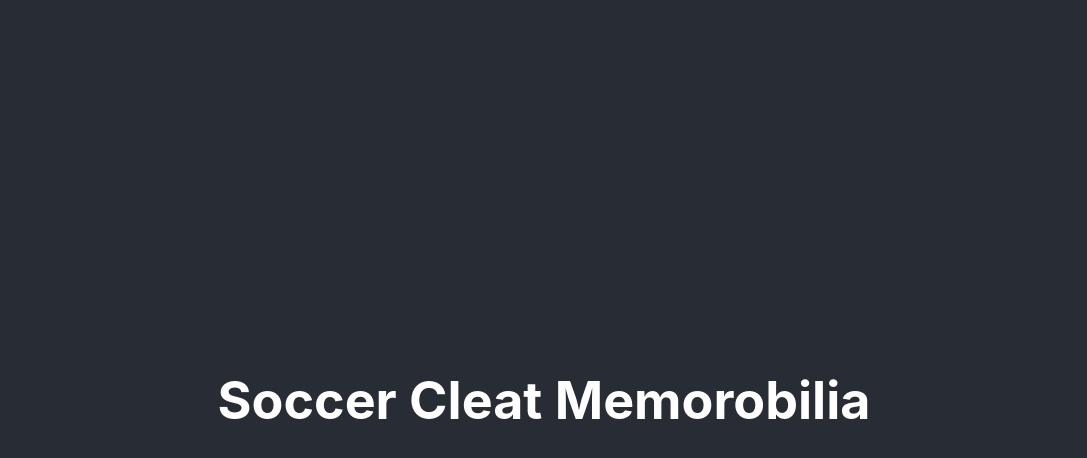
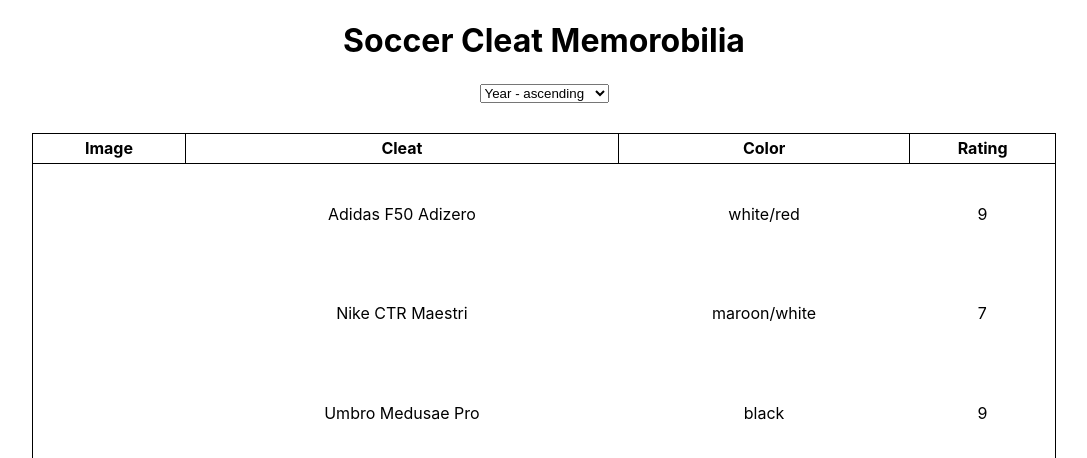
Before and after one commit to Cbain10/cleat-culture, a React (Create React App) app: page / in a window 1280 px wide. Shown: the top 458 px of the page, without its empty margins (96-1183 px from the left). Built offline with nearby package versions, Linux system fonts and the light colour scheme.

Commit message:
Table skeleton, dummy data, sort dropdown

```diff
--- a/src/App.css
+++ b/src/App.css
@@ -1,38 +1,3 @@
 .App {
   text-align: center;
 }
-
-.App-logo {
-  height: 40vmin;
-  pointer-events: none;
-}
-
-@media (prefers-reduced-motion: no-preference) {
-  .App-logo {
-    animation: App-logo-spin infinite 20s linear;
-  }
-}
-
-.App-header {
-  background-color: #282c34;
-  min-height: 100vh;
-  display: flex;
-  flex-direction: column;
-  align-items: center;
-  justify-content: center;
-  font-size: calc(10px + 2vmin);
-  color: white;
-}
-
-.App-link {
-  color: #61dafb;
-}
-
-@keyframes App-logo-spin {
-  from {
-    transform: rotate(0deg);
-  }
-  to {
-    transform: rotate(360deg);
-  }
-}
--- a/src/App.js
+++ b/src/App.js
@@ -1,12 +1,14 @@
 import './App.css';
-import NavBar from './components/NavBar';
+import CleatTable from './components/CleatTable';
+import Sorting from './components/Sorting';
+import Title from './components/Title';
 
 function App() {
   return (
     <div className="App">
-      <header className="App-header">
-        <NavBar></NavBar>
-      </header>
+      <Title></Title>
+      <Sorting></Sorting>
+      <CleatTable></CleatTable>
     </div>
   );
 }
--- /dev/null
+++ b/src/components/CleatTable.css
@@ -0,0 +1,23 @@
+table, th {
+    border: 1px solid;
+}
+
+table {
+    width: 80%;
+    border-collapse: collapse;
+    margin-top: 30px;
+    margin-left: auto;
+    margin-right: auto;
+}
+
+tr {
+    height: 100px;
+}
+
+.header-row {
+    height: 30px;
+}
+
+.image-col {
+    width: 150px;
+}
--- /dev/null
+++ b/src/components/CleatTable.jsx
@@ -0,0 +1,33 @@
+import React from "react";
+import { dummyData } from "../dummyData";
+import './CleatTable.css';
+
+const CleatTable = () => {
+
+    const data = dummyData;
+
+    return (
+        <table>
+            <tbody>
+                <tr className="header-row">
+                    <th className="image-col">Image</th>
+                    <th>Cleat</th>
+                    <th>Color</th>
+                    <th>Rating</th>
+                </tr>
+                {data.map((cleat, key) => {
+                    return (
+                        <tr key={key}>
+                            <td className="image-col"></td>
+                            <td>{cleat.name}</td>
+                            <td>{cleat.color}</td>
+                            <td>{cleat.rating}</td>
+                        </tr>
+                    )
+                })}
+            </tbody>
+        </table>
+    )
+};
+
+export default CleatTable;
--- /dev/null
+++ b/src/components/Sorting.jsx
@@ -0,0 +1,26 @@
+import React  from "react";
+
+const Sorting = () => {
+
+    const options = [
+        "Year - ascending",
+        "Year - descending",
+        "Brand",
+        "Color",
+        "Rating",
+    ];
+
+    return (
+        <span>
+            <select name="filter" id="cleats">
+                {options.map((val, key) => {
+                    return (
+                        <option value={key}>{val}</option>
+                    )
+                })}
+            </select>
+        </span>
+    )
+};
+
+export default Sorting;
--- /dev/null
+++ b/src/components/Title.jsx
@@ -0,0 +1,7 @@
+import React from "react";
+
+const Title = () => {
+    return <h1>Soccer Cleat Memorobilia</h1>
+};
+
+export default Title;
--- a/public/dummyData.js
+++ b/src/dummyData.js
@@ -1,4 +1,4 @@
-const data = [
+export const dummyData = [
     {
         "name": "Adidas F50 Adizero",
         "brand": "Adidas",
```
